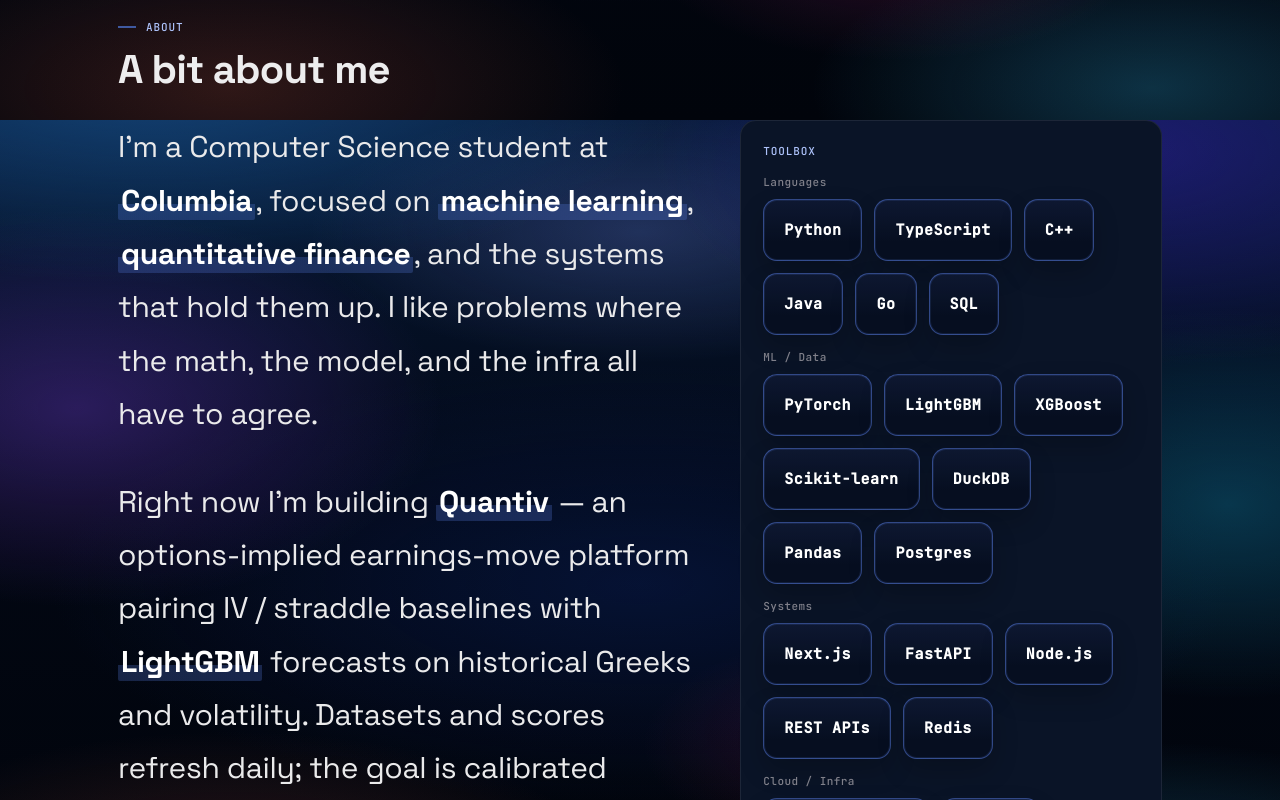
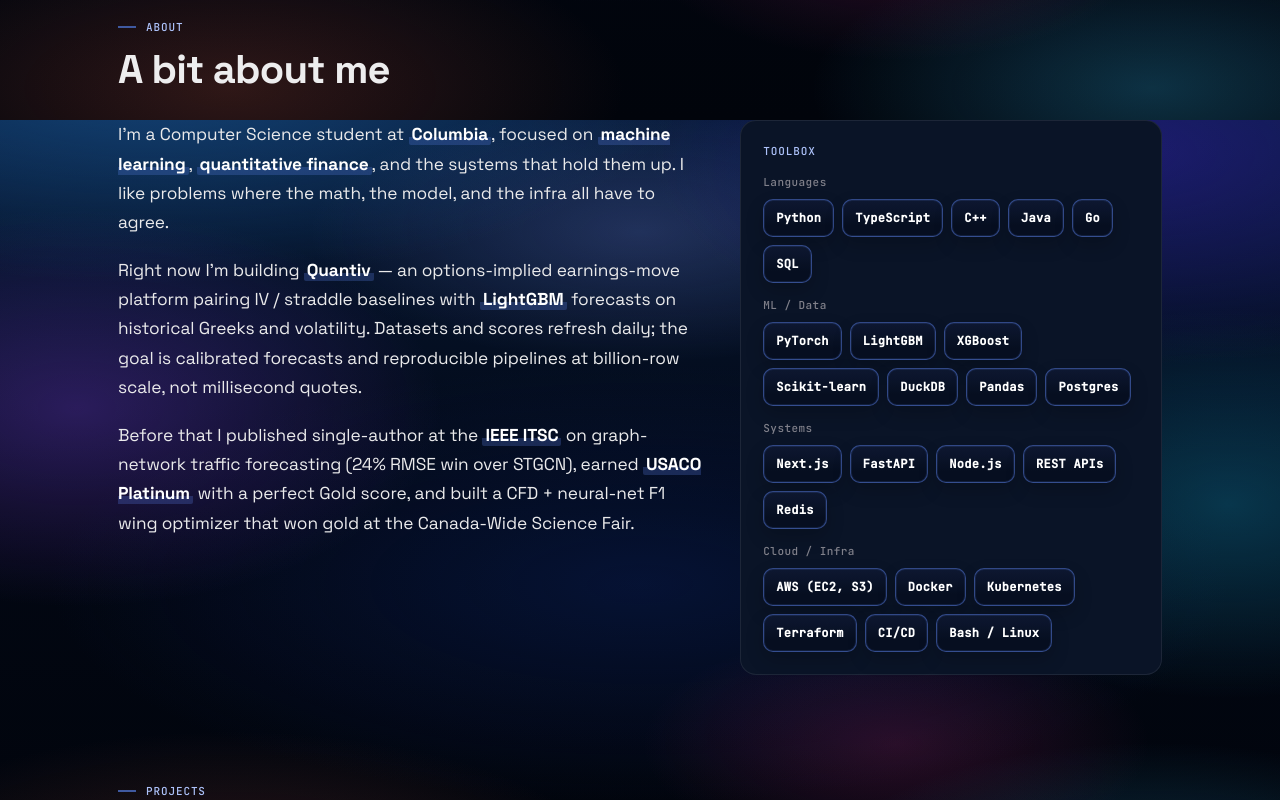
Before and after one commit to kenchengkc/personal-website, a Next.js app: page / in a window 1280 px wide. Shown: the part 1480-2280 px from the top of the page. Built offline with nearby package versions, Linux system fonts and the light colour scheme.

Commit message:
Smaller highlights, smaller skills labels

```diff
--- a/app/globals.css
+++ b/app/globals.css
@@ -161,13 +161,13 @@ button { font: inherit; cursor: pointer; }
   display: inline-flex;
   align-items: center;
   font-family: var(--font-mono);
-  font-size: 15px;
-  font-weight: 800;
-  letter-spacing: 0.035em;
+  font-size: 12px;
+  font-weight: 700;
+  letter-spacing: 0.025em;
   line-height: 1;
-  padding: 15px 20px;
-  min-height: 62px;
-  border-radius: 14px;
+  padding: 9px 12px;
+  min-height: 38px;
+  border-radius: 10px;
   border: 1px solid color-mix(in srgb, var(--color-accent-bright) 48%, transparent);
   background:
     linear-gradient(180deg, rgba(97, 137, 246, 0.08), transparent 70%),
@@ -175,7 +175,7 @@ button { font: inherit; cursor: pointer; }
   color: #fff;
   box-shadow:
     0 0 0 1px rgba(97, 137, 246, 0.12) inset,
-    0 12px 26px rgba(0, 0, 0, 0.2);
+    0 8px 18px rgba(0, 0, 0, 0.18);
   transition:
     border-color 0.18s ease,
     color 0.18s ease,
@@ -187,10 +187,10 @@ button { font: inherit; cursor: pointer; }
   color: color-mix(in srgb, var(--color-accent-text-strong) 86%, #fff);
   box-shadow:
     0 0 0 1px rgba(97, 137, 246, 0.18) inset,
-    0 14px 30px -10px var(--color-accent-glow);
+    0 10px 24px -12px var(--color-accent-glow);
   transform: translateY(-1px);
 }
-.v2-chips { display: flex; flex-wrap: wrap; gap: 14px; }
+.v2-chips { display: flex; flex-wrap: wrap; gap: 8px 10px; }
 
 /* ============ BUTTONS ============ */
 .v2-btn {
@@ -1514,16 +1514,16 @@ button { font: inherit; cursor: pointer; }
 @media (max-width: 880px) { .v2-about { grid-template-columns: 1fr; } }
 .v2-about-copy {
   color: color-mix(in srgb, var(--color-text) 94%, var(--color-text-dim));
-  font-size: clamp(21px, 2.45vw, 30px);
-  line-height: 1.78;
-  letter-spacing: -0.012em;
-}
-.v2-about-copy p { margin: 0 0 34px; }
+  font-size: clamp(16px, 1.35vw, 18px);
+  line-height: 1.7;
+  letter-spacing: -0.005em;
+}
+.v2-about-copy p { margin: 0 0 18px; }
 .v2-about-copy p:last-child { margin-bottom: 0; }
 .v2-about-copy b {
   color: #fff;
-  font-weight: 800;
-  background: linear-gradient(180deg, transparent 58%, color-mix(in srgb, var(--color-accent-bright) 24%, transparent) 58%);
+  font-weight: 700;
+  background: linear-gradient(180deg, transparent 62%, color-mix(in srgb, var(--color-accent-bright) 24%, transparent) 62%);
   padding: 0 3px;
   border-radius: 2px;
 }
@@ -1544,7 +1544,7 @@ button { font: inherit; cursor: pointer; }
   letter-spacing: 0.04em;
   font-weight: 500;
 }
-.v2-skill-chips { display: flex; flex-wrap: wrap; gap: 12px; }
+.v2-skill-chips { display: flex; flex-wrap: wrap; gap: 8px; }
 
 /* ============ EXPERIENCE ============ */
 .v2-exp-list { display: flex; flex-direction: column; }
@@ -2091,13 +2091,13 @@ button { font: inherit; cursor: pointer; }
 }
 .v2-work-metrics {
   display: grid;
-  grid-template-columns: repeat(auto-fit, minmax(min(100%, 210px), 1fr));
-  gap: 12px;
+  grid-template-columns: repeat(3, minmax(0, 1fr));
+  gap: 10px;
 }
 .v2-work-metric {
   min-width: 0;
-  min-height: 112px;
-  padding: 18px;
+  min-height: 88px;
+  padding: 14px;
   border: 1px solid
     color-mix(in srgb, var(--color-accent-bright) 34%, var(--color-border));
   border-radius: 12px;
@@ -2106,16 +2106,16 @@ button { font: inherit; cursor: pointer; }
     rgba(5, 13, 30, 0.72);
   box-shadow:
     0 0 0 1px rgba(255, 255, 255, 0.025) inset,
-    0 14px 30px rgba(0, 0, 0, 0.18);
+    0 10px 22px rgba(0, 0, 0, 0.16);
   display: flex;
   flex-direction: column;
   justify-content: center;
-  gap: 10px;
+  gap: 8px;
 }
 .v2-work-metric-v {
   font-family: var(--font-sans);
   font-weight: 800;
-  font-size: clamp(30px, 4vw, 48px);
+  font-size: clamp(24px, 2.4vw, 30px);
   line-height: 1;
   color: var(--color-accent-text);
   letter-spacing: -0.035em;
@@ -2249,7 +2249,7 @@ button { font: inherit; cursor: pointer; }
 }
 .v2-work-details li {
   position: relative;
-  padding-left: 18px;
+  padding-left: 26px;
   font-size: 14.5px;
   line-height: 1.6;
   color: var(--color-text);
@@ -2258,10 +2258,12 @@ button { font: inherit; cursor: pointer; }
   content: '';
   position: absolute;
   left: 0;
-  top: 10px;
-  width: 8px;
-  height: 1px;
-  background: var(--color-accent);
+  top: 12px;
+  width: 12px;
+  height: 2px;
+  border-radius: 2px;
+  background: var(--color-accent-bright);
+  box-shadow: 0 0 10px rgba(97, 137, 246, 0.28);
 }
 .v2-work-links {
   display: flex;
@@ -2344,13 +2346,14 @@ button { font: inherit; cursor: pointer; }
 .v2-proj-link-icon {
   flex-shrink: 0;
   opacity: 0.88;
-  color: color-mix(in srgb, var(--color-muted) 55%, var(--color-text));
+  color: color-mix(in srgb, var(--color-accent-bright) 76%, var(--color-text));
+  transform: rotate(-45deg);
   transition: opacity 0.18s ease, transform 0.18s ease, color 0.18s ease;
 }
 .v2-proj-link:hover .v2-proj-link-icon {
   opacity: 1;
   color: var(--color-accent-bright);
-  transform: translateX(3px);
+  transform: translate(3px, -3px) rotate(-45deg);
 }
 @media (max-width: 900px) {
   .v2-work { grid-template-columns: 1fr; }
@@ -2477,6 +2480,13 @@ button { font: inherit; cursor: pointer; }
   border-radius: 14px;
   padding: 26px;
   display: flex; flex-direction: column; gap: 14px;
+}
+.v2-form .v2-btn[type="submit"] {
+  align-self: flex-start;
+  width: auto;
+  justify-content: center;
+  padding-left: 20px;
+  padding-right: 20px;
 }
 .v2-field { display: flex; flex-direction: column; gap: 6px; }
 .v2-field > span {
--- a/components/sections/Projects.tsx
+++ b/components/sections/Projects.tsx
@@ -88,9 +88,9 @@ const projects: Project[] = [
       location: "New York, NY, USA",
     },
     summary:
-      "Founder and lead engineer on Quantiv: an earnings-calendar product for options-implied expected moves; Next.js and TypeScript on the web, Python FastAPI for scoring APIs, LightGBM plus DuckDB over billion-row Parquet at institution scale.",
+      "Founder and lead engineer on Quantiv: earnings-calendar product for options-implied expected moves; Next.js + TypeScript on the web, Python FastAPI for scoring, LightGBM plus DuckDB over billion-row Parquet at institution scale.",
     impact:
-      "Parquet/DuckDB analytics through GBDT forecasts to versioned artifacts and the live client. Daily refreshes and reproducible pipelines matter more than quote latency.",
+      "Daily refreshes and reproducible pipelines beat quote latency. Live and shipping.",
     brand: {
       label: "Quantiv",
       detail: "Quantiv",
@@ -152,7 +152,7 @@ const projects: Project[] = [
       location: "Los Angeles, CA, USA",
     },
     summary:
-      "Embers: a React + Flask pipeline that walks a home with video, runs OpenCV + YOLOv11 detections, and turns them into an insurance-ready inventory with Gemini-grounded valuations and a voice assistant.",
+      "A platform built on a React + Flask pipeline that intakes a video of a home, runs OpenCV + YOLOv11 detections, and turns them into an insurance-ready inventory with Gemini-grounded valuations and a voice assistant.",
     impact:
       "Top 5 Finalist of 172 teams · Best Use of Google Gemini API · Best FinTech Project.",
     brand: {
@@ -328,7 +328,7 @@ const projects: Project[] = [
     summary:
       "MATLAB neural-net surrogate that replaces full CFD iteration with sub-second pressure-map predictions.",
     impact:
-      "100x faster iteration; 43% drag reduction in simulation; gold at the Canada-Wide Science Fair.",
+      "100x iteration speed-up · 43% drag reduction in simulations · CWSF gold medalist.",
     brand: {
       label: "CWSF",
       detail: "Canada-Wide Science Fair",
```
